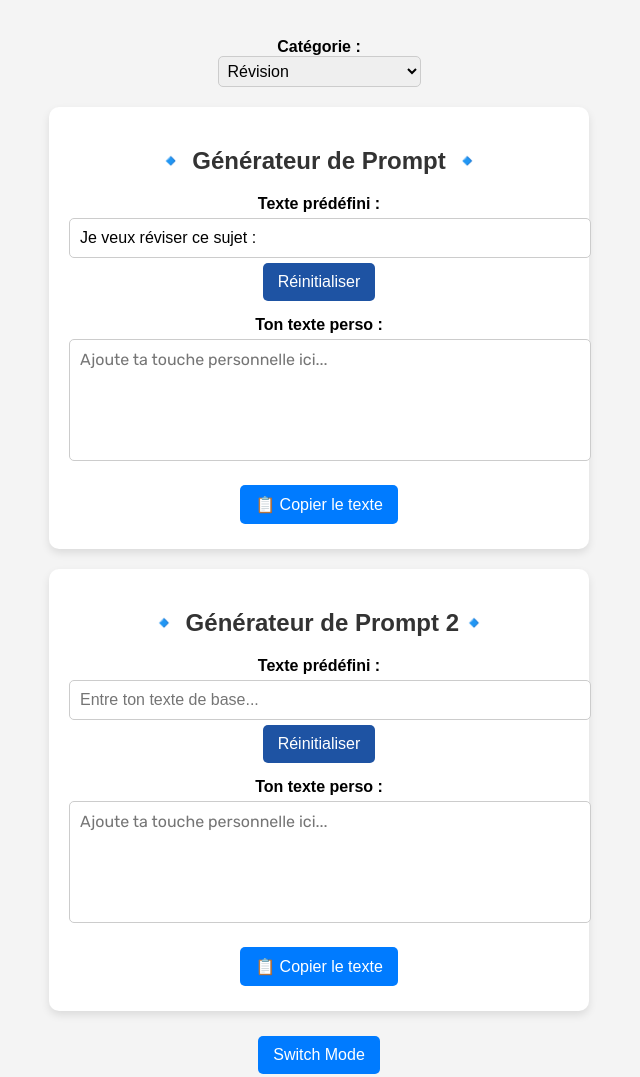
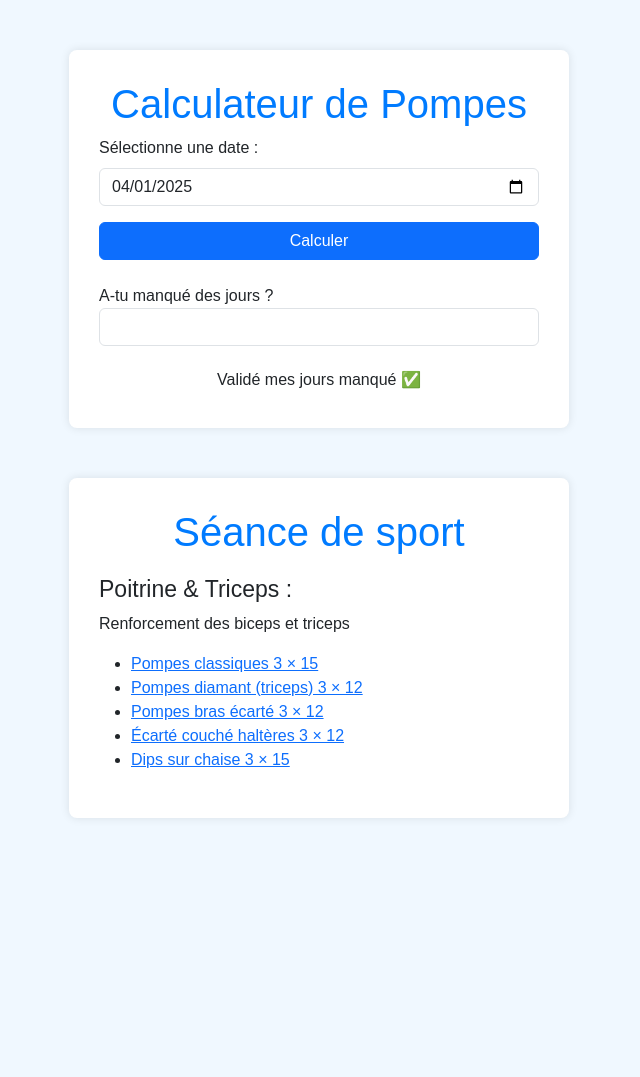
Before and after one commit to Yayome974/Promptperso, a plain HTML site: page index.html in a window 1280 px wide. Shown: the whole page, without its empty margins (321-961 px from the left). After the commit the page ends 868 px from the top, so only its background shows below. Drawn offline with nearby package versions, Linux system fonts and the light colour scheme.

Commit message:
Update index.html

```diff
--- a/index.html
+++ b/index.html
@@ -3,377 +3,276 @@
 <head>
     <meta charset="UTF-8">
     <meta name="viewport" content="width=device-width, initial-scale=1.0">
-    <title>Générateur de Prompt</title>
-    <link rel="preconnect" href="https://fonts.googleapis.com">
-<link rel="preconnect" href="https://fonts.gstatic.com" crossorigin>
-<link href="https://fonts.googleapis.com/css2?family=Roboto+Slab:wght@100..900&family=Rubik:ital,wght@0,300..900;1,300..900&display=swap" rel="stylesheet">
+    <title>Calculateur de Pompes</title>
+    <link rel="stylesheet" href="https://cdnjs.cloudflare.com/ajax/libs/bootstrap/5.3.0/css/bootstrap.min.css">
     <style>
         body {
+            background-color: #f0f8ff;
             font-family: Arial, sans-serif;
-            background-color: #f4f4f4;
-            text-align: center;
-            padding: 20px;
-            overflow-x: hidden;
         }
         .container {
+            margin-top: 50px;
+            max-width: 500px;
             background: white;
-            padding: 20px;
-            border-radius: 10px;
-            box-shadow: 0 4px 8px rgba(0, 0, 0, 0.1);
+            padding: 30px;
+            border-radius: 8px;
+            box-shadow: 0 0 10px rgba(0, 0, 0, 0.1);
+        }
+        .container2 {
+            margin: 50px auto; /* Centrer horizontalement */
         max-width: 500px;
-            margin: auto;
-            margin-bottom: 20px;
+        background: white;
+        padding: 30px;
+        border-radius: 8px;
+        box-shadow: 0 0 10px rgba(0, 0, 0, 0.1);
+        position: relative;
+
+        }
+        h1 {
+            text-align: center;
+            color: #007bff;
+        }
+        .contenue {
+            text-align: center;
+        }
+        .seancedujour {
             margin-top: 20px;
+            font-size: 23px;
         }
-        h2 {
-            color: #333;
-            max-width: 100%;
+        .btn-primary2 {
+            background-color: #ffffff;
+            border: none;
+            margin-top: 0px;
+        }
+        .btn-primary2:hover {
+            background-color: #2854a5;
+            border: none;
+            margin-top: 0px;
+            color: #f0f8ff;
         }
 
-        label {
-            font-weight: bold;
-            display: block;
-            margin-top: 10px;
+        .progress {
+            height: 25px;
         }
-        input, textarea {
-            width: 100%;
-            padding: 10px;
-            margin-top: 5px;
-            border: 1px solid #ccc;
-            border-radius: 5px;
-            font-size: 16px;
+        .progress-bar {
+            font-size: 1rem;
         }
-        textarea {
-            height: 100px;
-            resize: none;
-            font-family: "Rubik", sans-serif;
-            font-optical-sizing: auto;
-            font-weight: weight;
-            font-style: normal;
+        .form-label2 {
+            margin-top: 24px;
+        }
+    </style>
+</head>
+<body>
+    <div class="container">
+        <h1>Calculateur de Pompes</h1>
+
+        <div class="mb-3">
+            <label for="date" class="form-label">Sélectionne une date :</label>
+            <input type="date" id="date" class="form-control">
+        </div>
+
+        <button class="btn btn-primary w-100" onclick="calculerPompes()">Calculer</button>
+        <div class="mb-3">
+            <label for="nombreInput" class="form-label2">A-tu manqué des jours ?</label>
+            <input type="number" id="nombreInput" class="form-control" min="0">
+        </div>
+        <button class="btn btn-primary2 w-100" onclick="calculerPompesmanque()">Validé mes jours manqué ✅</button>
 
 
+        <div class="alert alert-info mt-4" id="resultat" style="display: none;"></div>
+
+        <div id="progression-container" class="mt-4" style="display: none;">
+            <p><strong>Progression de l'année :</strong></p>
+            <p><strong>Progression :</strong> <span id="pourcentageProgression">0%</span></p>
+            <div class="progress">
+                <div id="progressBar" class="progress-bar" role="progressbar" style="width: 0%;">0%</div>
+            </div>
+        </div>
+
+
+    </div>
+    <div class="container2">
+        <h1>Séance de sport</h1>
+<p id="seance" class="seance"></p>
+        <p id="contenue" class="contenue"></p>
+    </div>
+
+    <script>
+        document.addEventListener("DOMContentLoaded", () => {
+            const aujourdHui = new Date().toISOString().split('T')[0];
+            document.getElementById('date').value = aujourdHui;
+        });
+
+        function lireNombre() {
+            const nombre = document.getElementById("nombreInput").value;
+            const nombreConverti = parseInt(nombre, 10);
+
+            if (!isNaN(nombreConverti) && nombreConverti >= 0) {
+                return nombreConverti;
+            } else {
+                alert("Veuillez entrer un nombre valide.");
+                return null;
             }
-.button1 {
-    background-color: #4CAF50;
-    color: white;
-    padding: 10px 20px;
-    border-radius: 5px;
-    cursor: pointer;
         }
 
-.button1:hover {
-    background-color: #45a049;
+        function calculerPompesmanque() {
+            const dateInput = document.getElementById('date').value;
+            if (!dateInput) {
+                alert("Veuillez sélectionner une date !");
+                return;
             }
 
-        .buttons {
-            margin-top: 15px;
-        }
-        button {
-            background: #007BFF;
-            color: white;
-            border: none;
-            padding: 10px 15px;
-            font-size: 16px;
-            border-radius: 5px;
-            cursor: pointer;
-            margin: 5px;
-        }
-        button:hover {
-            background: #0056b3;
-        }
-        .reset {
-            background: #1e53a3;
-        }
-        .reset:hover {
-            background: #a71d2a;
-        }
-    .category-container {
-    position: fixed;
-    top: 10px;
-    left: 50%;
-    transform: translateX(-50%);
-    background: white;
-    padding: 10px 15px;
-    border-radius: 8px;
-    box-shadow: 0 4px 6px rgba(0, 0, 0, 0.1);
-    z-index: 1000;
-}
-.button1 {
-    background-color: #a71d2a;
-}
-.category-container label {
-    font-weight: bold;
-    margin-right: 10px;
+            const nombreManque = lireNombre();
+            if (nombreManque === null) return; // Quitte si le nombre est invalide
+
+            const dateSelectionnee = new Date(dateInput);
+            const dateDebut = new Date(dateSelectionnee.getFullYear(), 0, 1);
+
+            const joursEcoules = Math.floor((dateSelectionnee - dateDebut) / (1000 * 60 * 60 * 24)) + 1;
+            const nombreTotalPompes = ((joursEcoules * (joursEcoules + 1)) / 2) - nombreManque;
+            const pompesAujourdhui = joursEcoules * nombreManque;
+            const serieRecommande = Math.ceil(pompesAujourdhui / 5);
+
+            const resultatElement = document.getElementById('resultat');
+            resultatElement.innerHTML = `
+                <p><strong>Nombre total de pompes :</strong> ${nombreTotalPompes}</p>
+                <p><strong>Pompes à faire aujourd'hui :</strong> ${pompesAujourdhui}</p>
+                <p><strong>Série recommandée :</strong> 5 séries de ${serieRecommande} pompes</p>
+            `;
+            resultatElement.style.display = 'block';
+
+            calculerProgression();
         }
 
-#categorie {
-    padding: 5px;
-    border-radius: 5px;
-    border: 1px solid #ccc;
-    font-size: 16px;
+        function calculerPompes() {
+            const dateInput = document.getElementById('date').value;
+            if (!dateInput) {
+                alert("Veuillez sélectionner une date !");
+                return;
             }
 
-        @media screen and (max-width: 900px) {
+            const dateSelectionnee = new Date(dateInput);
+            const dateDebut = new Date(dateSelectionnee.getFullYear(), 0, 1);
 
-    h2 {
-        color: #333;
-        font-size: 20px;
+            const joursEcoules = Math.floor((dateSelectionnee - dateDebut) / (1000 * 60 * 60 * 24)) + 1;
+            const nombreTotalPompes = (joursEcoules * (joursEcoules + 1)) / 2;
+            const serieRecommande = Math.ceil(joursEcoules / 5);
+
+            const resultatElement = document.getElementById('resultat');
+            resultatElement.innerHTML = `
+                <p><strong>Nombre total de pompes :</strong> ${nombreTotalPompes}</p>
+                <p><strong>Pompes à faire aujourd'hui :</strong> ${joursEcoules}</p>
+                <p><strong>Série recommandée :</strong> 5 séries de ${serieRecommande} pompes</p>
+            `;
+            resultatElement.style.display = 'block';
+
+            calculerProgression();
         }
 
-    input[type="text"],
-    .textePredefini2 {
-        max-width: 100%;
-        width: 100%;
-        word-wrap: break-word; /* Coupe le texte long */
-        overflow-wrap: break-word; /* Empêche le débordement */
-        white-space: normal; /* Permet au texte de revenir à la ligne */
+        function calculerProgression() {
+            const aujourdHui = new Date();
+            const debutAnnee = new Date(aujourdHui.getFullYear(), 0, 1);
+            const joursEcoules = Math.floor((aujourdHui - debutAnnee) / (1000 * 60 * 60 * 24)) + 1;
+            const joursDansAnnee = (aujourdHui.getFullYear() % 4 === 0) ? 366 : 365;
 
+            const pourcentage = Math.min(100, (joursEcoules / joursDansAnnee) * 100);
+
+            const progressBar = document.getElementById('progressBar');
+            document.getElementById('pourcentageProgression').innerText = `${Math.round(pourcentage)}%`;
+            progressBar.style.width = `${pourcentage}%`;
+            progressBar.innerText = `${Math.round(pourcentage)}%`;
+
+            document.getElementById('progression-container').style.display = 'block';
         }
+        document.getElementById("seance").textContent = "chargement...";
+        const jours = ["dimanche", "lundi", "mardi", "mercredi", "jeudi", "vendredi", "samedi"];
+        const aujourdHui = jours[new Date().getDay()];
+        document.getElementById("seance").textContent = "Aujourd'hui, nous sommes " + aujourdHui + "."
+        const seance = {
+            "lundi": {
+                titre: "repos",
+                description: "pas de séance Aujourd'hui",
+                exercices: ["❌"]
+                },
+            "mardi": {
+                titre: "Poitrine & Triceps",
+                description: "Renforcement des biceps et triceps",
+                exercices: [
+                    { nom: "Pompes classiques 3 × 15" },
+                    { nom: "Pompes diamant (triceps) 3 × 12" },
+                    { nom: "Pompes bras écarté  3 × 12" },
+                    { nom: "Écarté couché haltères 3 × 12" },
+                    { nom: "Dips sur chaise 3 × 15" }
+        ]
+    },
 
+            "mercredi": {
+                titre: "Dos & Biceps",
+                description: "Renforcement du Dos et des Biceps ",
+                exercices: [
+                    {nom : "Rowing haltères – 3 × 12 (chaque bras)"},
+                    {nom : "Tirage haltères à un bras – 3 × 12"},
+                    {nom : "Biceps curl haltères – 3 × 12"},
+                    {nom : "Hammer curl haltères – 3 × 12"},
+                    {nom : "Superman hold (gainage lombaire) – 3 × 30 sec"},
 
-        }
-    </style>
-    <script>
+                ]
+                },
+            "jeudi": {
+                titre: "Jambes & Fessiers",
+                description: "Renforcement des jambes et des fessiers",
+                video: "https://www.youtube.com/watch?v=2z8JmcrWAs0",
+                exercices: [
+                    {nom : "Squats haltères – 3 × 15"},
+                    {nom : "Fentes avant avec haltères – 3 × 12 (chaque jambe)"},
+                    {nom : "Soulevé de terre jambes tendues haltères – 3 × 12"},
+                    {nom : "Hip thrust sur chaise – 3 × 15"},
+                    {nom : "Mollets debout (élevés sur pointe) – 3 × 15"},
 
-        document.addEventListener("DOMContentLoaded", function () {
-            let textePredefini = document.getElementById("textePredefini");
+                ]
+                },
+            "vendredi": {
+                titre: "repos",
+                description: "pas de séance Aujourd'hui",
+                exercices: ["❌"]
+                },
+            "samedi": {
+                titre: " Épaules & Trapèzes",
+                description: "musculation des épaules",
+                exercices: [
+                    {nom : "Mollets debout (élevés sur pointe) – 3 × 15"},
+                    {nom : "Élévations latérales haltères – 3 × 12"},
+                    {nom : "Oiseau haltères (arrière des épaules) – 3 × 12"},
+                    {nom : "Shrugs haltères (trapèzes) – 3 × 15"},
+                    {nom : "Gainage planche – 3 × 30 sec5"},
+                ]
+                },
+            "dimanche": {
+                titre: "Abdos & Gainage",
+                description: "renforcement des abdos et gainage",
+                video: "https://www.youtube.com/watch?v=2z8JmcrWAs0",
+                exercices: [
+                { nom: "Crunchs classiques – 3 × 15", url: "https://example.com/crunchs" },
+                { nom: "Relevés de jambes – 3 × 12", url: "https://example.com/releves" },
+                { nom: "Russian twists haltères – 3 × 20 (10 de chaque côté)", url: "https://example.com/twists" },
+                { nom: "Planche latérale – 3 × 30 sec (chaque côté)", url: "https://example.com/planche" },
+                { nom: "Mountain climbers – 3 × 20", url: "https://example.com/mountain" },
+                ]
+                },
+        };
+        const seanceDuJour = seance[aujourdHui];
 
-            // Charger le texte prédéfini depuis le Local Storage
-            textePredefini.value = localStorage.getItem("textePredefini") || "";
+        document.getElementById("seance").innerHTML = `
+        <h3 class="seancedujour">${seanceDuJour.titre} :</h3>
+        <p>${seanceDuJour.description} </p>
+        <ul>
+            ${seanceDuJour.exercices.map(itml => `<li><a href="${itml.url}" target="blank"> ${itml.nom}</a></li>`).join("")}
+        </ul>
+    `;
 
-            // Sauvegarder automatiquement quand l'utilisateur modifie
-            textePredefini.addEventListener("input", function () {
-                localStorage.setItem("textePredefini", textePredefini.value);
-            });
-        });
-
-        document.addEventListener("DOMContentLoaded", function () {
-            let textePredefini2 = document.getElementById("textePredefini2");
-
-            // Charger le texte prédéfini depuis le Local Storage
-            textePredefini2.value = localStorage.getItem("textePredefini2") || "";
-
-            // Sauvegarder automatiquement quand l'utilisateur modifie
-            textePredefini2.addEventListener("input", function () {
-                localStorage.setItem("textePredefini2", textePredefini2.value);
-            });
-        });
-        function copierTexte() {
-    let categorie = document.getElementById("categorie").value;
-    let textePredefini = document.getElementById("textePredefini").value;
-    let textePerso = document.getElementById("textePerso").value;
-    let texteFinal = `${textePredefini} ${textePerso}`;
-
-    // Copier le texte dans le presse-papier
-    navigator.clipboard.writeText(texteFinal).then(() => {
-        alert("Texte copié avec succès !");
-
-        // Sélectionner l'élément avec l'ID "button1"
-        const element = document.getElementById("button1");
-
-        // Vérifier que l'élément existe avant d'appliquer scrollIntoView
-
-
-        // Montrer le bouton pour ouvrir la fenêtre après 1,2 seconde
-        setTimeout(function() {
-            // Afficher un bouton d'action avec un ID défini
-            const ouvrirFenetreBtn = document.createElement("button");
-            ouvrirFenetreBtn.textContent = "Ouvrir la fenêtre";
-            ouvrirFenetreBtn.id = "button1";  // Ajouter l'ID pour le bouton
-            ouvrirFenetreBtn.classList.add("button1");
-
-            ouvrirFenetreBtn.onclick = function() {
-                window.open("https://www.google.fr", "blank");
-            };
-            document.body.appendChild(ouvrirFenetreBtn);
-
-            // Appliquer un défilement fluide après l'ajout du bouton
-            ouvrirFenetreBtn.scrollIntoView({
-                behavior: "smooth",
-                block: "start"
-            });
-        }, 100);  // Attendre 1,2 secondes avant de montrer le bouton
-    }).catch(err => {
-        console.error("Erreur de copie", err);
-    });
-}
-
-
-
-
-        function copierTexte2() {
-    let textePredefini2 = document.getElementById("textePredefini2").value;
-    let textePerso2 = document.getElementById("textePerso2").value;
-    let texteFinal = textePredefini2 + ":" + textePerso2;
-
-    navigator.clipboard.writeText(texteFinal).then(() => {
-        alert("Texte copié avec succès !");
-    }).catch(err => {
-        console.error("Erreur de copie", err);
-    });
-}
-
-
-        function resetPredefini() {
-            document.getElementById("textePredefini").value = "";
-            localStorage.removeItem("textePredefini");
-        }
-        function resetPredefini2() {
-            document.getElementById("textePredefini2").value = "";
-            localStorage.removeItem("textePredefini2");
-        }
-
+if (seanceDuJour.nom === "Crunchs classiques – 3 × 15")
+    var e = document.getElementById('seance');
+    e.style.color = 'black';
     </script>
-
-
-
-</head>
-<body>
-    <label for="categorie">Catégorie :</label>
-    <select id="categorie">
-        <option value="Fais une fiche de révision">Révision</option>
-        <option value="Continue la rédaction de mon texte">Continuer une rédaction</option>
-        <option value="Reformuler un texte">Reformuler un texte</option>
-        <option value="trouve des idees">Trouver des idées</option>
-        <option value="">Autre</option>
-    </select>
-    <div class="container">
-        <h2>🔹 Générateur de Prompt 🔹</h2>
-
-        <label class="place" for="textePredefini">Texte prédéfini :</label>
-        <input type="text" id="textePredefini" placeholder="Entre ton texte de base...">
-        <button class="reset" onclick="resetPredefini()">Réinitialiser</button>
-
-        <label for="textePerso" id="tontexteperso">Ton texte perso :</label>
-        <textarea id="textePerso" placeholder="Ajoute ta touche personnelle ici..."></textarea>
-
-        <div class="buttons">
-            <button onclick="copierTexte()">📋 Copier le texte</button>
-        </div>
-    </div>
-    <div class="container">
-        <h2>🔹 Générateur de Prompt 2🔹</h2>
-
-        <label class="place" for="textePredefini">Texte prédéfini :</label>
-        <input type="text" id="textePredefini2" placeholder="Entre ton texte de base...">
-        <button class="reset" onclick="resetPredefini2()">Réinitialiser</button>
-
-        <label id="tontexteperso2" for="textePerso2">Ton texte perso :</label>
-        <textarea id="textePerso2" placeholder="Ajoute ta touche personnelle ici..."></textarea>
-
-        <div class="buttons">
-            <button onclick="copierTexte2()">📋 Copier le texte</button>
-        </div>
-    </div>
-    <button id="colorBtn">Switch Mode</button>
-
-
-
-
-
-
-
-    <script>
-// script.js
-document.addEventListener("DOMContentLoaded", function () {
-    const colorChangeButton = document.getElementById("colorBtn");
-
-    // Fonction pour activer le mode sombre
-    function enableDarkMode() {
-        // Appliquer le fond sombre à la page
-        document.body.style.backgroundColor = "#1a1a1a";
-        document.body.style.color = "white";
-
-        // Appliquer le fond sombre aux éléments .container
-        const containers = document.querySelectorAll(".container");
-        containers.forEach(container => {
-            container.style.backgroundColor = "#2a2a2a";
-            container.style.color = "white"; // Texte blanc à l'intérieur du conteneur
-        });
-
-        // Appliquer le fond sombre aux autres éléments
-        const areas = document.querySelectorAll("textarea");
-        areas.forEach(area => {
-            area.style.backgroundColor = "#3b3b3b"; // Fond gris plus clair pour les textarea
-            area.style.color = "white"; // Texte blanc dans les textarea
-        });
-
-        // Appliquer les titres en blanc
-        const titles = document.querySelectorAll("h1, h2, h3, h4, h5, h6");
-        titles.forEach(title => {
-            title.style.color = "white"; // Changer la couleur des titres en blanc
-        });
-    }
-
-    // Fonction pour activer le mode clair
-    function enableLightMode() {
-        // Appliquer le fond clair à la page
-        document.body.style.backgroundColor = "white";
-        document.body.style.color = "black";
-
-        // Appliquer le fond clair aux éléments .container
-        const containers = document.querySelectorAll(".container");
-        containers.forEach(container => {
-            container.style.backgroundColor = "white";
-            container.style.color = "black"; // Texte noir à l'intérieur du conteneur
-        });
-
-        // Appliquer les autres éléments comme textarea en mode clair
-        const areas = document.querySelectorAll("textarea");
-        areas.forEach(area => {
-            area.style.backgroundColor = "white"; // Fond blanc pour les textarea
-            area.style.color = "black"; // Texte noir dans les textarea
-        });
-
-        // Appliquer les titres en noir
-        const titles = document.querySelectorAll("h1, h2, h3, h4, h5, h6");
-        titles.forEach(title => {
-            title.style.color = "black"; // Changer la couleur des titres en noir
-        });
-    }
-
-    // Écouter le clic sur le bouton pour changer de mode
-    colorChangeButton.addEventListener("click", function () {
-        // Vérifier si le body a déjà un fond sombre
-        if (document.body.style.backgroundColor === "rgb(26, 26, 26)") { // rgb(26, 26, 26) est le code pour #1a1a1a
-            enableLightMode(); // Si mode sombre est déjà activé, passer en mode clair
-        } else {
-            enableDarkMode(); // Sinon, passer en mode sombre
-        }
-    });
-});
-
-
-
-        document.addEventListener("DOMContentLoaded", function () {
-    const categorieSelect = document.getElementById("categorie");
-    const textePredefini = document.getElementById("textePredefini");
-
-    // Textes correspondant aux catégories
-    const textesParCategorie = {
-        "Fais une fiche de révision": "Je veux réviser ce sujet : ",
-        "Continue la rédaction de mon texte": "Peux-tu continuer cette rédaction ? ",
-        "Reformuler un texte": "Peux-tu reformuler ce texte : ",
-        "trouve des idees": "Peux-tu me proposer des idées sur ce sujet ? "
-    };
-
-    // Charger la catégorie et le texte prédéfini depuis le Local Storage
-    categorieSelect.value = localStorage.getItem("categorie") || "Fais une fiche de révision";
-    textePredefini.value = localStorage.getItem("textePredefini") || textesParCategorie[categorieSelect.value];
-
-    // Sauvegarder automatiquement la catégorie dans le Local Storage lorsque l'utilisateur change de catégorie
-    categorieSelect.addEventListener("change", function () {
-        localStorage.setItem("categorie", categorieSelect.value);
-        textePredefini.value = textesParCategorie[categorieSelect.value] || ""; // Mettre à jour le texte prédéfini en fonction de la catégorie choisie
-    });
-
-    // Sauvegarder le texte prédéfini dans le Local Storage lorsqu'il est modifié
-    textePredefini.addEventListener("input", function () {
-        localStorage.setItem("textePredefini", textePredefini.value);
-    });
-});
-
-</script>
-
 </body>
 </html>
```
Lines whose indentation alone changed are shown as unchanged.
